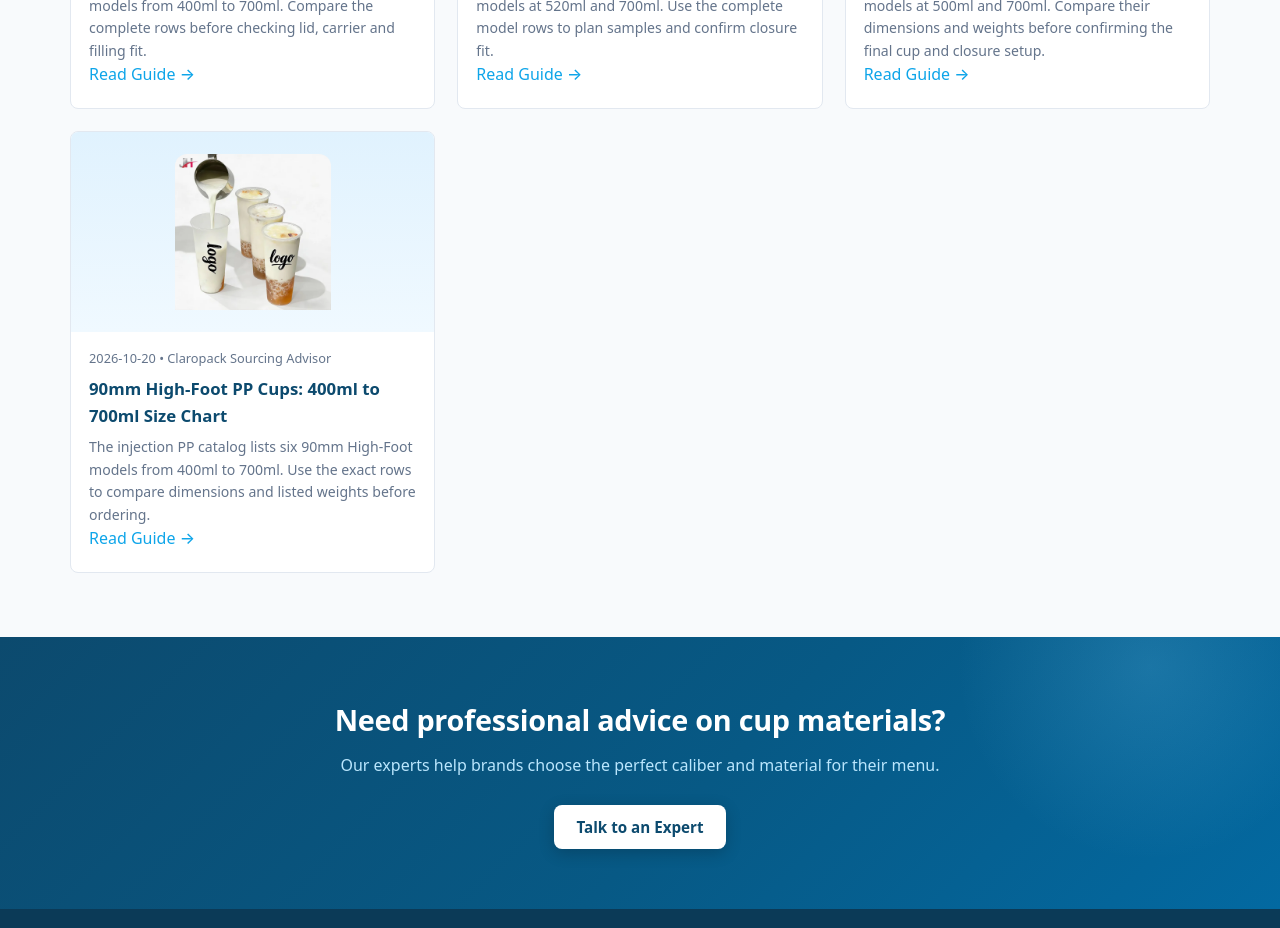
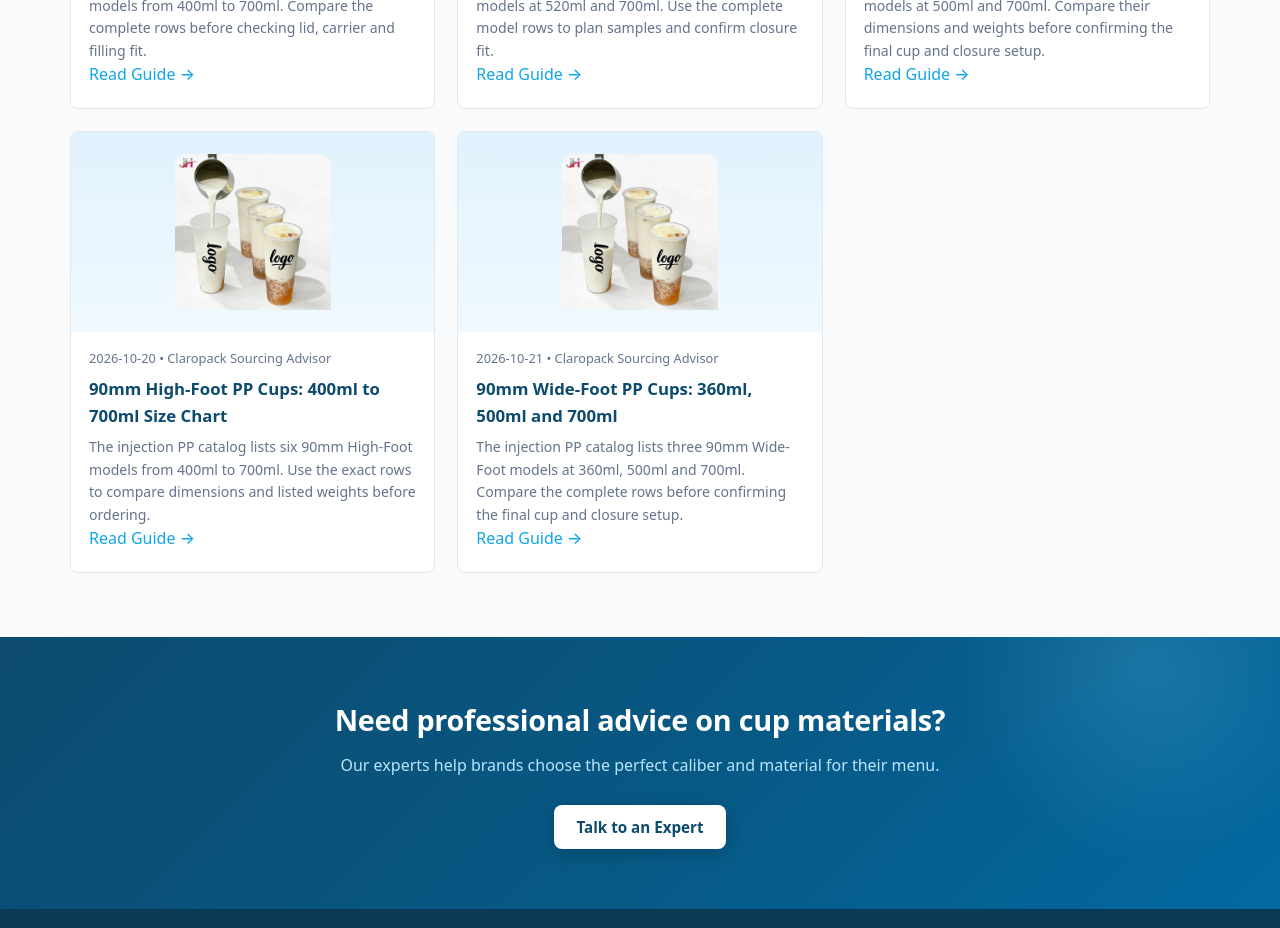
Before and after one commit to parkourV/claropack-official, a React (Vite) app: page /blog in a window 1280 px wide. Shown: the part 9300-10228 px from the top of the page. Built offline with nearby package versions, Linux system fonts and the light colour scheme.

Commit message:
seo: daily post publish and technical audit

```diff
--- a/scripts/doctor.mjs
+++ b/scripts/doctor.mjs
@@ -136,7 +136,8 @@ async function run() {
         'https://claropack.com/blog/105mm-dessert-bucket-pp-cup-guide',
         'https://claropack.com/blog/82mm-square-pp-cup-size-chart',
         'https://claropack.com/blog/90mm-straight-pp-cup-size-chart',
-        'https://claropack.com/blog/90mm-high-foot-pp-cup-size-chart'
+        'https://claropack.com/blog/90mm-high-foot-pp-cup-size-chart',
+        'https://claropack.com/blog/90mm-wide-foot-pp-cup-size-chart'
     ];
     for (const url of requiredSitemapUrls) {
         if (!sitemap.includes(`<loc>${url}/</loc>`)) {
@@ -211,7 +212,8 @@ async function run() {
         { path: 'blog/105mm-dessert-bucket-pp-cup-guide/index.html', route: '/blog/105mm-dessert-bucket-pp-cup-guide' },
         { path: 'blog/82mm-square-pp-cup-size-chart/index.html', route: '/blog/82mm-square-pp-cup-size-chart' },
         { path: 'blog/90mm-straight-pp-cup-size-chart/index.html', route: '/blog/90mm-straight-pp-cup-size-chart' },
-        { path: 'blog/90mm-high-foot-pp-cup-size-chart/index.html', route: '/blog/90mm-high-foot-pp-cup-size-chart' }
+        { path: 'blog/90mm-high-foot-pp-cup-size-chart/index.html', route: '/blog/90mm-high-foot-pp-cup-size-chart' },
+        { path: 'blog/90mm-wide-foot-pp-cup-size-chart/index.html', route: '/blog/90mm-wide-foot-pp-cup-size-chart' }
     ];
 
     let allPassed = true;
--- a/scripts/prerender.mjs
+++ b/scripts/prerender.mjs
@@ -75,6 +75,7 @@ const routes = [
   "/blog/82mm-square-pp-cup-size-chart",
   "/blog/90mm-straight-pp-cup-size-chart",
   "/blog/90mm-high-foot-pp-cup-size-chart",
+  "/blog/90mm-wide-foot-pp-cup-size-chart",
   "/about",
   "/contact"
 ];
--- a/src/data/posts.jsx
+++ b/src/data/posts.jsx
@@ -2869,5 +2869,55 @@ export const posts = {
       { q: 'Which 90mm High-Foot model is lightest?', a: 'The 400ml row lists 13g. The 700ml row lists 24.5g. Confirm production tolerance for the selected model.' },
       { q: 'Does the 90mm caliber guarantee a matching lid?', a: 'No. Nominal caliber and the High-Foot label do not establish rim-profile, foot or closure compatibility. Test the selected cup and lid or sealing setup together.' }
     ]
+  },
+  '90mm-wide-foot-pp-cup-size-chart': {
+    title: '90mm Wide-Foot PP Cups: 360ml, 500ml and 700ml',
+    description: 'Compare three listed 90mm Wide-Foot PP cup models by capacity, dimensions, weight and carton quantity before requesting samples.',
+    date: '2026-10-21',
+    author: 'Claropack Sourcing Advisor',
+    img: '/assets/images/prod-pp-hard.webp',
+    excerpt: 'The injection PP catalog lists three 90mm Wide-Foot models at 360ml, 500ml and 700ml. Compare the complete rows before confirming the final cup and closure setup.',
+    quickFacts: [
+      { label: 'Catalog format', value: '90mm Wide-Foot PP' },
+      { label: 'Listed capacities', value: '360 / 500 / 700ml' },
+      { label: 'Listed weights', value: '12.8 / 16 / 24g' },
+      { label: 'Carton quantity', value: '500 pcs per model' }
+    ],
+    content: [
+      {
+        type: 'text',
+        h2: 'Three 90mm Wide-Foot PP Rows in the Catalog',
+        body: 'The supplied injection PP catalog lists three 90mm Wide-Foot PP models. They share the nominal caliber and carton quantity, while capacity, catalog dimensions and listed weight vary. Use the complete model row for sample planning rather than selecting by 90mm caliber alone.'
+      },
+      {
+        type: 'comparison',
+        h2: '90mm Wide-Foot PP Catalog Specifications',
+        body: 'The table below reproduces the three supplied 90mm Wide-Foot PP rows. Confirm dimension order, tolerances, rim profile, foot geometry and the current production drawing before ordering.',
+        table: {
+          head: ['Catalog model', 'Format', 'Capacity', 'Catalog dimensions', 'Weight', 'Carton'],
+          rows: [
+            ['90-360 Wide-Foot PP', 'Wide-Foot PP', '360 ml', '90 × 97 × 56 mm', '12.8 g', '500 pcs'],
+            ['90-500 Wide-Foot PP', 'Wide-Foot PP', '500 ml', '90 × 137 × 56 mm', '16 g', '500 pcs'],
+            ['90-700 Wide-Foot PP', 'Wide-Foot PP', '700 ml', '90 × 183 × 55 mm', '24 g', '500 pcs']
+          ]
+        }
+      },
+      {
+        type: 'text',
+        h2: 'Compare Capacity, Foot Profile and Listed Weight',
+        body: 'The 90-360 row lists 360ml, 90 × 97 × 56mm and 12.8g. The 90-500 row lists 500ml, 90 × 137 × 56mm and 16g. The 90-700 row lists 700ml, 90 × 183 × 55mm and 24g. All three rows list 500 pieces per carton. These are catalog references for model selection and packing planning, not approval of usable fill level, lid fit or end-use performance.'
+      },
+      {
+        type: 'text',
+        h2: 'What to Confirm Before Ordering',
+        body: 'Include the exact model code, capacity, catalog dimensions, weight and carton quantity in the supplier request. Ask for the final drawing and a physical cup-and-closure sample. Foot geometry, rim-profile fit, lid or sealing-film compatibility, temperature rating, food-contact documents, printing, MOQ, price and lead time are 待工厂确认 for the selected model.'
+      }
+    ],
+    faqs: [
+      { q: 'Which capacities are listed for the 90mm Wide-Foot PP series?', a: 'The catalog lists 360ml, 500ml and 700ml models.' },
+      { q: 'Do all three 90mm Wide-Foot models use the same carton quantity?', a: 'Yes. Each supplied row lists 500 pieces per carton. Confirm the final packing configuration for the ordered version.' },
+      { q: 'Which 90mm Wide-Foot model is lightest?', a: 'The 360ml row lists 12.8g, the 500ml row lists 16g and the 700ml row lists 24g. Confirm production tolerance for the selected model.' },
+      { q: 'Does the 90mm caliber guarantee a matching lid?', a: 'No. Nominal caliber and the Wide-Foot label do not establish rim-profile, foot or closure compatibility. Test the selected cup and lid or sealing setup together.' }
+    ]
   }
 }
--- a/src/pages/BlogPost.jsx
+++ b/src/pages/BlogPost.jsx
@@ -13,6 +13,7 @@ const relatedGuides = {
   '85mm-anti-scald-screw-lid-pp-cup-chart': ['108mm-1000ml-injection-pp-cup-guide', 'cup-lid-compatibility-guide', 'hot-drink-cup-selection-guide'],
   '109mm-pp-fruit-bucket-torch-cup-size-chart': ['119mm-pp-cup-size-chart-700ml-1000ml', '108mm-1000ml-injection-pp-cup-guide', 'injection-pp-cup-model-weight-guide'],
   '119mm-pp-cup-size-chart-700ml-1000ml': ['109mm-pp-fruit-bucket-torch-cup-size-chart', '108mm-1000ml-injection-pp-cup-guide', '95mm-round-injection-pp-cups-selection-guide'],
+  '90mm-wide-foot-pp-cup-size-chart': ['90mm-high-foot-pp-cup-size-chart', '90mm-straight-pp-cup-size-chart', '90mm-flat-bottom-injection-pp-cup-size-chart'],
 }
 
 export default function BlogPost() {
```
Also changed, not shown: 71 other files (tests, documents, lock files or other folders).
